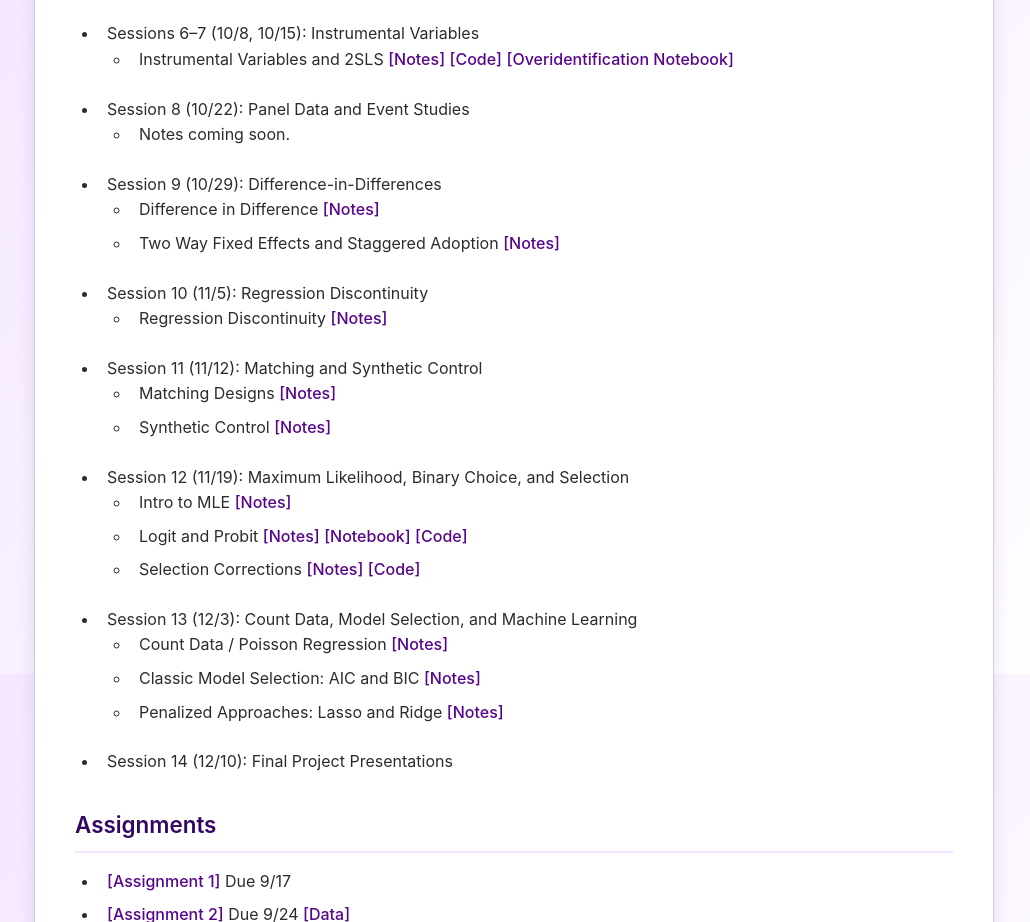
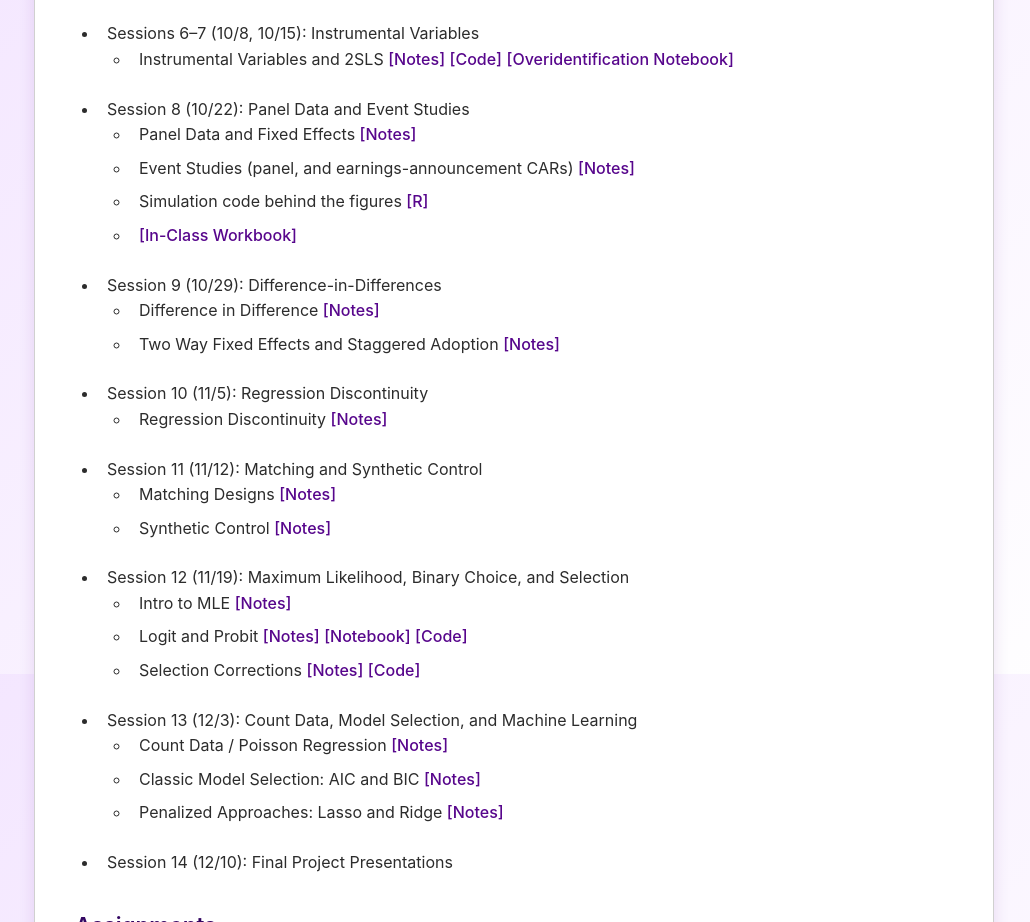
Before and after one commit to chrisconlon/chrisconlon.github.io, a plain HTML site: page metrics.html in a window 1280 px wide. Shown: the part 1726-2648 px from the top of the page, without its empty margins (126-1156 px from the left). Drawn offline with Linux system fonts and the light colour scheme.

Commit message:
Link Session 8 decks, simulation code, and workbook
Co-Authored-By: Claude Fable 5.1 <noreply@anthropic.com>

```diff
--- a/metrics.html
+++ b/metrics.html
@@ -119,7 +119,13 @@
 
 		<li>Session 8 (10/22): Panel Data and Event Studies<br>
 				<ul>
-					<li>Notes coming soon.</li>
+					<li>Panel Data and Fixed Effects <a href="https://github.com/chrisconlon/applied_metrics/blob/master/Fall/L9%20-%20Quasi%20Experiments/L9a%20-%20Panel%20Data%20and%20Fixed%20Effects.pdf">[Notes]</a></li>
+
+					<li>Event Studies (panel, and earnings-announcement CARs) <a href="https://github.com/chrisconlon/applied_metrics/blob/master/Fall/L9%20-%20Quasi%20Experiments/L9b%20-%20Event%20Studies.pdf">[Notes]</a></li>
+
+					<li>Simulation code behind the figures <a href="https://github.com/chrisconlon/applied_metrics/blob/master/Fall/L9%20-%20Quasi%20Experiments/panel_sims.R">[R]</a></li>
+
+					<li><a href="https://github.com/chrisconlon/applied_metrics/blob/master/Fall/L9%20-%20Quasi%20Experiments/inclass_session8.Rmd">[In-Class Workbook]</a></li>
 				</ul>
 		</li>
 
```
